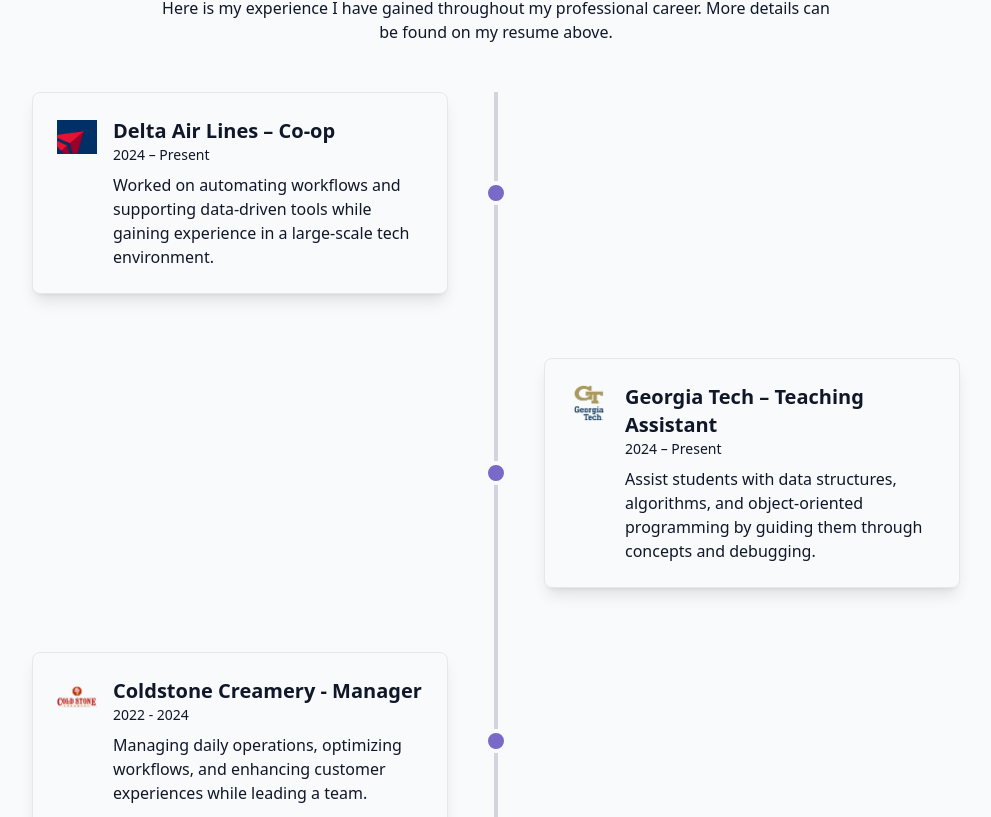
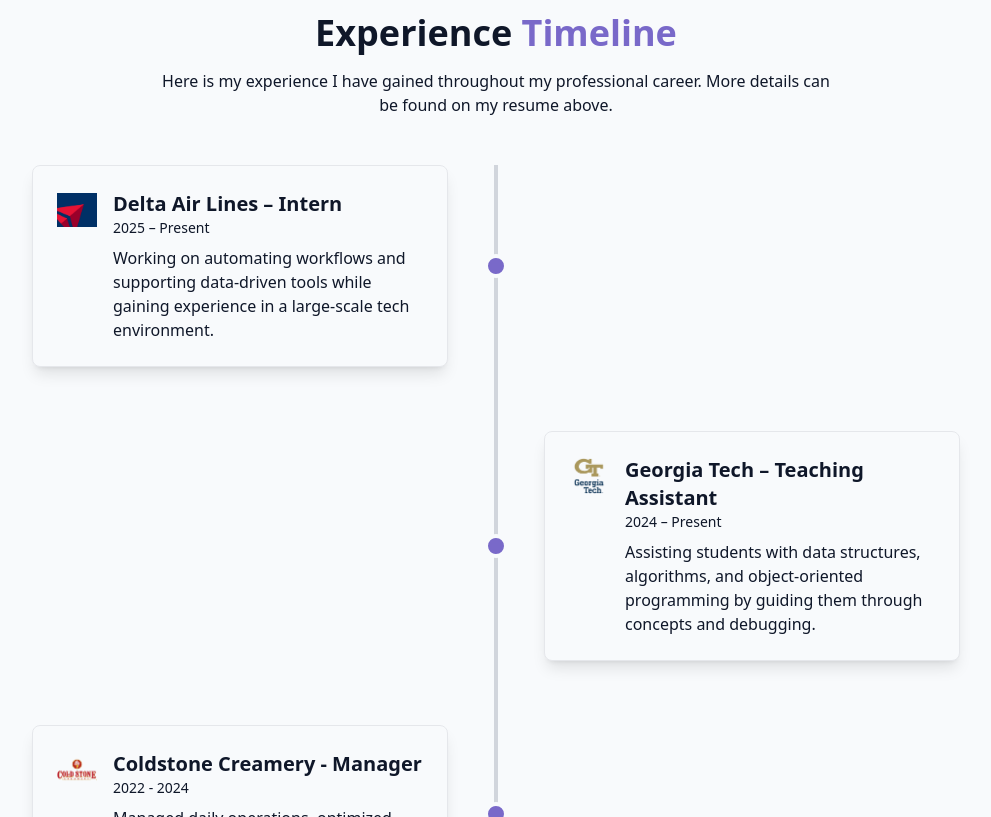
Before and after one commit to saddiqrupani/portfolio-website, a React (Vite) app: page / in a window 1280 px wide. Shown: the part 1643-2460 px from the top of the page, without its empty margins (144-1135 px from the left). Built offline with nearby package versions, Linux system fonts and the light colour scheme.

Commit message:
Headshot update

```diff
--- a/src/components/TimelineSection.jsx
+++ b/src/components/TimelineSection.jsx
@@ -1,24 +1,24 @@
 export const TimelineSection = () => {
   const timeline = [
     {
-      title: "Delta Air Lines – Co-op",
-      period: "2024 – Present",
+      title: "Delta Air Lines – Intern",
+      period: "2025 – Present",
       description:
-        "Worked on automating workflows and supporting data-driven tools while gaining experience in a large-scale tech environment.",
+        "Working on automating workflows and supporting data-driven tools while gaining experience in a large-scale tech environment.",
       logo: "/logos/delta.png",
     },
     {
       title: "Georgia Tech – Teaching Assistant",
       period: "2024 – Present",
       description:
-        "Assist students with data structures, algorithms, and object-oriented programming by guiding them through concepts and debugging.",
+        "Assisting students with data structures, algorithms, and object-oriented programming by guiding them through concepts and debugging.",
       logo: "/logos/gatech.png",
     },
     {
       title: "Coldstone Creamery - Manager",
       period: "2022 - 2024",
       description:
-        "Managing daily operations, optimizing workflows, and enhancing customer experiences while leading a team.",
+        "Managed daily operations, optimized finances, and enhanced customer experiences while leading a team.",
       logo: "/logos/coldstone.png",
     },
   ];
```
Also changed, not shown: public/me.jpg.
